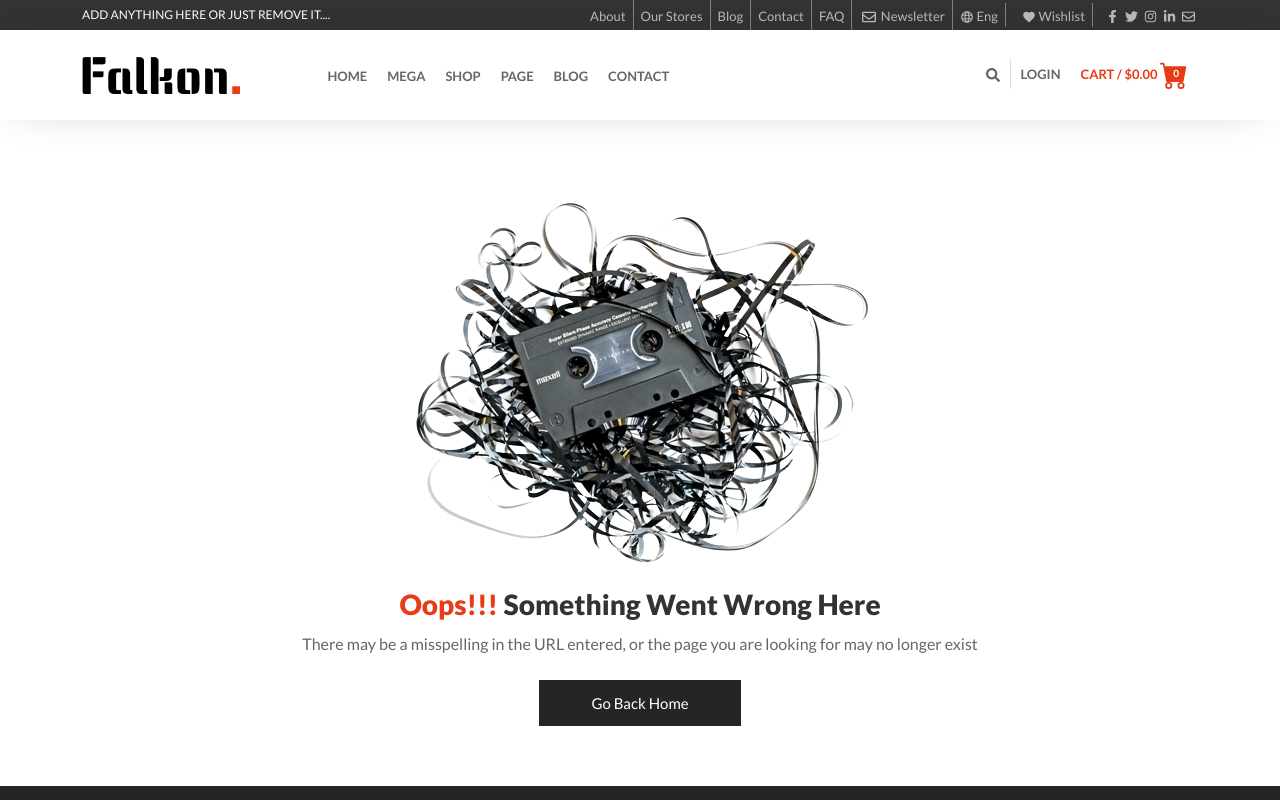
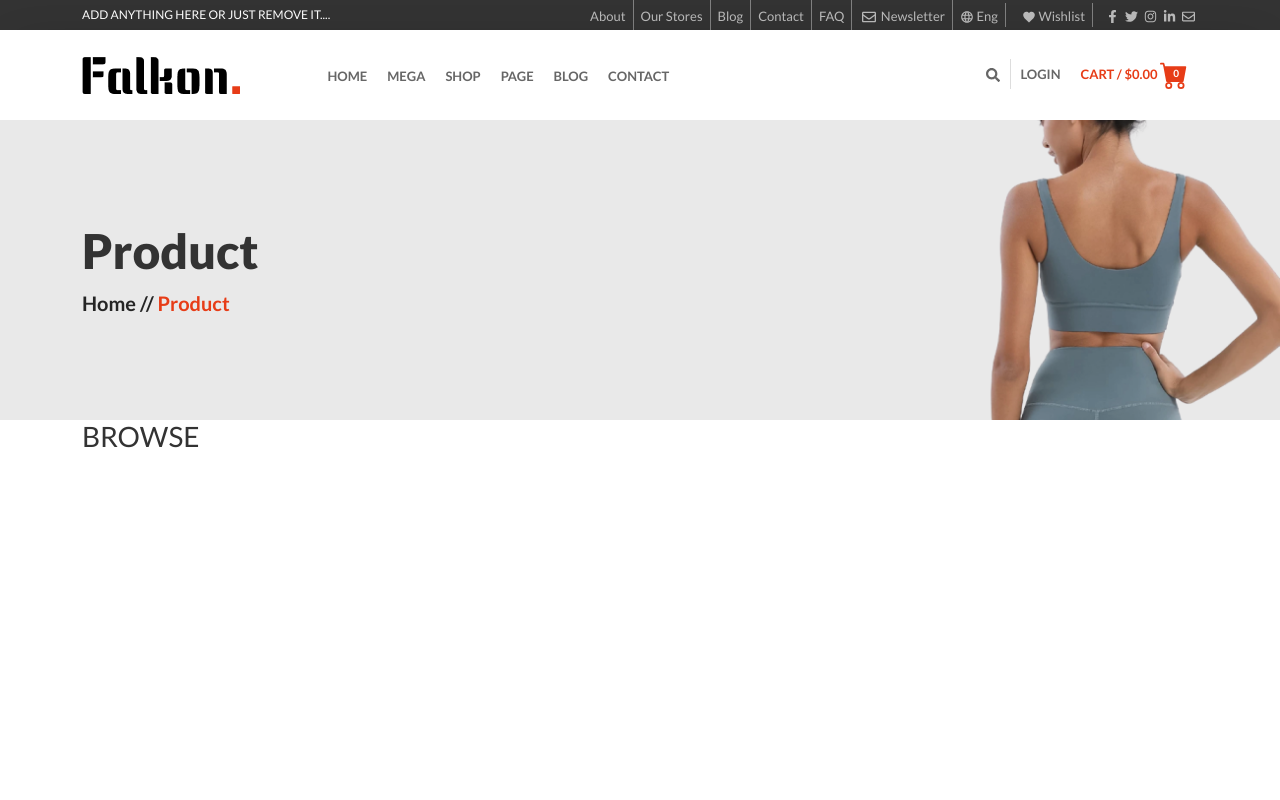
Before and after one commit to amitbd599/eCommerce_typeScript_website, a React (Create React App) app: page /product in a window 1280 px wide. Shown: the top 800 px of the page. Built offline with nearby package versions, Linux system fonts and the light colour scheme.

Commit message:
add file

```diff
--- a/public/assets/scss/Page/_singleBlog.scss
+++ b/public/assets/scss/Page/_singleBlog.scss
@@ -222,6 +222,7 @@
           // Related Post
           .related__post {
             margin-top: 40px;
+            margin-bottom: 50px;
             .related__post__inner {
               h2 {
                 font-size: 22px;
@@ -701,6 +702,9 @@
               .tag__box__inner {
                 display: flex;
                 align-items: center;
+                .title {
+                  width: 60px;
+                }
                 span {
                   margin-right: 10px;
                   color: #666;
--- a/src/App.tsx
+++ b/src/App.tsx
@@ -12,6 +12,7 @@ import Error from "./Clinte__Site/Page/Error";
 import Faq from "./Clinte__Site/Page/Faq";
 import Home from "./Clinte__Site/Page/Home";
 import Login__Register from "./Clinte__Site/Page/Login__Register";
+import Product from "./Clinte__Site/Page/Product";
 import Single__Blog from "./Clinte__Site/Page/Single__Blog";
 
 const App: React.FC = () => {
@@ -28,6 +29,7 @@ const App: React.FC = () => {
           <Route path="/cart" element={<Cart />}></Route>
           <Route path="/blog" element={<Blog />}></Route>
           <Route path="/single-blog" element={<Single__Blog />}></Route>
+          <Route path="/product" element={<Product />}></Route>
 
           <Route path="/checkout" element={<Checkout />}></Route>
 
--- /dev/null
+++ b/src/Clinte__Site/Page/Product.tsx
@@ -0,0 +1,54 @@
+import React from "react";
+import { Col, Container, Row } from "react-bootstrap";
+import Header from "../Common/Header/Header";
+import Intro__Section from "../Common/IntroSection/Intro__Section";
+import Meta_Data from "../Common/Meta_Data";
+
+const Product: React.FC = () => {
+  return (
+    <>
+      {/* Helmet Intro Start */}
+
+      <Meta_Data title={"Product"} />
+
+      {/* Helmet Intro End*/}
+
+      {/* Header Section start */}
+
+      <Header />
+
+      {/* Header Section End */}
+
+      {/* Intro Section Start */}
+
+      <Intro__Section title="Product" />
+
+      {/* Intro Section End */}
+
+      {/* Product Page Start */}
+      <section className="product">
+        <div className="wrapper">
+            <div className="wrapper__body">
+                <Container>
+                    <Row>
+                        <Col lg={3}>
+                        <div className="inner">
+                            <div className="header__text">
+                                <h3>BROWSE</h3>
+                            </div>
+                            <div className="category">
+
+                            </div>
+                        </div>
+                        </Col>
+                    </Row>
+                </Container>
+            </div>
+        </div>
+      </section>
+      {/* Product Page End */}
+    </>
+  );
+};
+
+export default Product;
--- a/src/Clinte__Site/Page/Single__Blog.tsx
+++ b/src/Clinte__Site/Page/Single__Blog.tsx
@@ -392,7 +392,7 @@ const Single__Blog: React.FC = () => {
                             </div>
                             <div className="link">
                               <Link to={"/"}>Read More</Link>
-                              <BsArrowRight className="icon" />
+                              <BsArrowRight className="icon ml-5" />
                             </div>
                           </div>
                           <div className="slider__item">
@@ -418,7 +418,7 @@ const Single__Blog: React.FC = () => {
                             </div>
                             <div className="link">
                               <Link to={"/"}>Read More</Link>
-                              <BsArrowRight className="icon" />
+                              <BsArrowRight className="icon ml-5" />
                             </div>
                           </div>
                           <div className="slider__item">
@@ -444,7 +444,7 @@ const Single__Blog: React.FC = () => {
                             </div>
                             <div className="link">
                               <Link to={"/"}>Read More</Link>
-                              <BsArrowRight className="icon" />
+                              <BsArrowRight className="icon ml-5" />
                             </div>
                           </div>
                           <div className="slider__item">
@@ -470,7 +470,7 @@ const Single__Blog: React.FC = () => {
                             </div>
                             <div className="link">
                               <Link to={"/"}>Read More</Link>
-                              <BsArrowRight className="icon" />
+                              <BsArrowRight className="icon ml-5" />
                             </div>
                           </div>
                           <div className="slider__item">
@@ -496,7 +496,7 @@ const Single__Blog: React.FC = () => {
                             </div>
                             <div className="link">
                               <Link to={"/"}>Read More</Link>
-                              <BsArrowRight className="icon" />
+                              <BsArrowRight className="icon ml-5" />
                             </div>
                           </div>
                           <div className="slider__item">
@@ -522,7 +522,7 @@ const Single__Blog: React.FC = () => {
                             </div>
                             <div className="link">
                               <Link to={"/"}>Read More</Link>
-                              <BsArrowRight className="icon" />
+                              <BsArrowRight className="icon ml-5" />
                             </div>
                           </div>
                         </Slider>
--- a/src/Clinte__Site/Script/Nav_items.ts
+++ b/src/Clinte__Site/Script/Nav_items.ts
@@ -23,6 +23,16 @@ const nav__Items: nav__Items[] = [
     link: "/shop",
     className: "shop",
     shop: "cdf",
+    dropdown: [
+      {
+        item: "Product ",
+        link: "/product",
+      },
+      {
+        item: "Single Product ",
+        link: "/single-product",
+      },
+    ],
   },
   {
     item: "Page",
@@ -45,14 +55,7 @@ const nav__Items: nav__Items[] = [
         item: "Checkout",
         link: "/checkout",
       },
-      {
-        item: "Blog",
-        link: "/blog",
-      },
-      {
-        item: "Single Blog",
-        link: "/single-blog",
-      },
+
       {
         item: "About",
         link: "/about",
@@ -82,7 +85,17 @@ const nav__Items: nav__Items[] = [
 
   {
     item: "Blog",
-    link: "/",
+    link: "",
+    dropdown: [
+      {
+        item: "Blog ",
+        link: "/blog",
+      },
+      {
+        item: "Single Blog ",
+        link: "/single-blog",
+      },
+    ],
   },
   {
     item: "Contact",
--- a/src/Clinte__Site/Script/Slider__Setting.ts
+++ b/src/Clinte__Site/Script/Slider__Setting.ts
@@ -146,6 +146,7 @@ let Slider__Setting = () => {
           breakpoint: 767,
           settings: {
             arrows: false,
+            dot: false,
             slidesToShow: 1,
             slidesToScroll: 1,
           },
```
Also changed, not shown: src/Clinte__Site/Script/Category.ts (added, +13 -0 lines).
